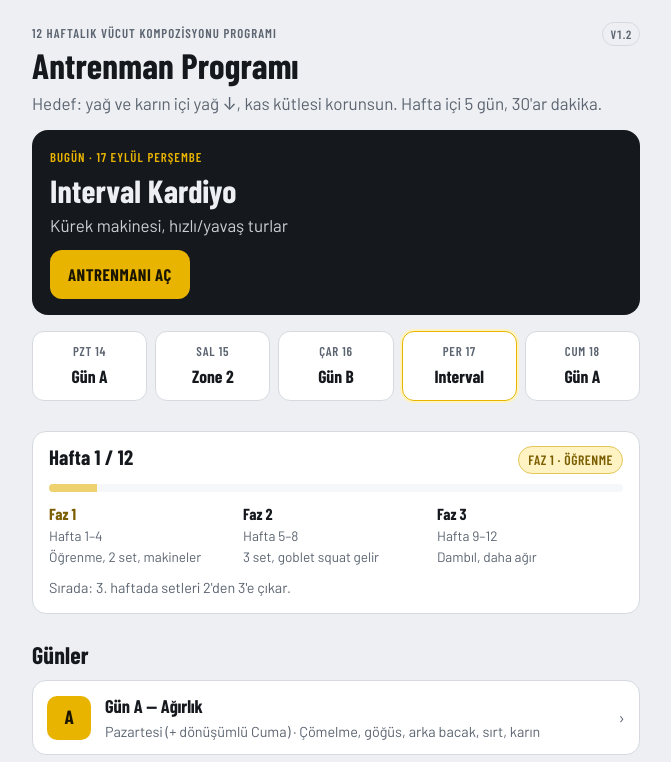
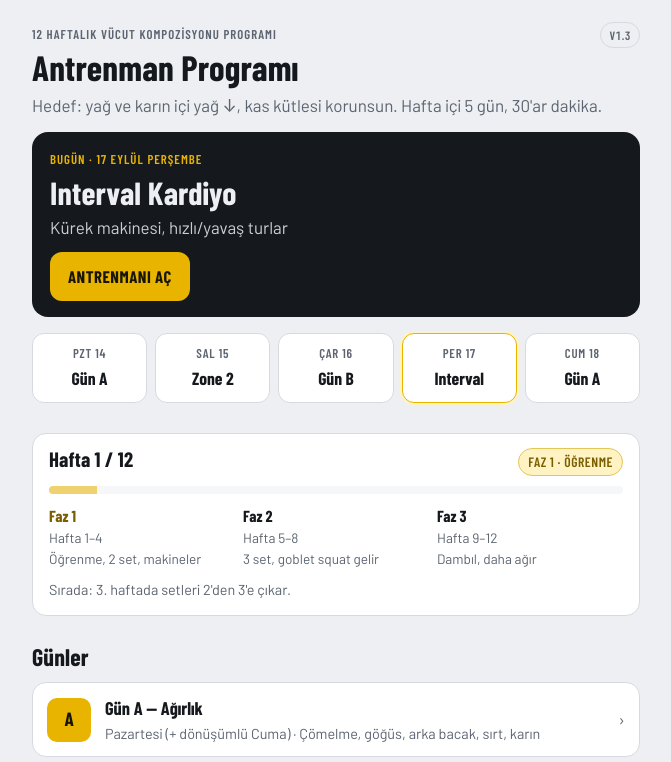
Before and after one commit to Gulenayva-Erman/sport-program, a plain HTML site: page docs/index.html in a window 1280 px wide. Shown: the top 762 px of the page, without its empty margins (304-975 px from the left). Drawn offline with nearby package versions, Linux system fonts and the light colour scheme.

Commit message:
Cache-busted assets, tap-to-refresh version badge, new-version check (v1.3)
Co-Authored-By: Claude Opus 5 <noreply@anthropic.com>

```diff
--- a/docs/app.js
+++ b/docs/app.js
@@ -1,6 +1,6 @@
 /* Ortak mantık: hafta/faz hesabı, localStorage yardımcıları, dinlenme sayacı */
 window.SP = (function(){
-  var VERSION = "1.2"; // Her değişiklikte artır — sayfanın üstünde görünür
+  var VERSION = "1.3"; // Her değişiklikte artır — sayfanın üstünde görünür
   var START = new Date(2026, 8, 14); // Hafta 1 = 14 Eylül 2026 haftası (program 17 Eylül Perşembe başladı)
   var DAYS = { 1:'A', 2:'Z', 3:'B', 4:'I', 5:'F' }; // F = Cuma dönüşümlü
   var META = {
@@ -64,9 +64,19 @@ window.SP = (function(){
   return { VERSION:VERSION, START:START, META:META, state:state, sessionFor:sessionFor, phaseName:phaseName, weekDates:weekDates, ymd:ymd, get:get, set:set,
            markDone:markDone, isDone:isDone, fmtDate:fmtDate, trDay:trDay, restBar:restBar, beep:beep, unlockAudio:unlockAudio, mmss:mmss };
 })();
-/* Sürüm etiketi: alt sayfalarda üst çubuğa, ana sayfada #ver alanına */
+/* Sürüm rozeti: dokununca önbelleği atlayarak yeniler; uygulama öne gelince yeni sürüm var mı diye bakar */
 document.addEventListener('DOMContentLoaded', function(){
-  var el = document.createElement('span'); el.className = 'pill ver'; el.textContent = 'v' + SP.VERSION; el.title = 'Site sürümü';
+  var el = document.createElement('button'); el.type='button'; el.className = 'pill ver'; el.textContent = 'v' + SP.VERSION; el.title = 'Yenilemek için dokun';
   var slot = document.getElementById('ver'); var top = document.querySelector('.top');
-  if(slot) slot.appendChild(el); else if(top) top.appendChild(el);
+  if(slot) slot.appendChild(el); else if(top) top.appendChild(el); else return;
+  function hardReload(){ var u = location.pathname + '?r=' + Date.now(); location.replace(u); }
+  el.addEventListener('click', hardReload);
+  var checking=false;
+  function check(){ if(checking || document.hidden) return; checking=true;
+    fetch('version.txt?t='+Date.now(), {cache:'no-store'}).then(function(r){ return r.ok ? r.text() : ''; }).then(function(v){ v=(v||'').trim();
+      if(v && v!==SP.VERSION){ el.textContent='v'+v+' hazır ↻'; el.classList.add('new'); el.title='Yeni sürüm — yenilemek için dokun'; } }).catch(function(){}).then(function(){ checking=false; }); }
+  check();
+  document.addEventListener('visibilitychange', check);
+  window.addEventListener('pageshow', check);
+  window.addEventListener('focus', check);
 });
--- a/docs/index.html
+++ b/docs/index.html
@@ -10,8 +10,8 @@
 <body>
 <link rel="preconnect" href="https://fonts.googleapis.com"><link rel="preconnect" href="https://fonts.gstatic.com" crossorigin>
 <link rel="stylesheet" href="https://fonts.googleapis.com/css2?family=Barlow+Condensed:wght@600;700&family=Barlow:wght@400;500;600&display=swap">
-<link rel="stylesheet" href="styles.css">
-<script src="app.js"></script>
+<link rel="stylesheet" href="styles.css?v=1.3">
+<script src="app.js?v=1.3"></script>
 <div class="wrap">
   <section class="hero">
     <div class="eyebrow" style="display:flex;justify-content:space-between;align-items:center;gap:8px">12 haftalık vücut kompozisyonu programı <span id="ver"></span></div>
--- a/docs/styles.css
+++ b/docs/styles.css
@@ -211,4 +211,5 @@ td.num,th.num{text-align:right;font-variant-numeric:tabular-nums}
 .done-bar{margin-top:22px}
 footer{margin-top:36px;color:var(--muted);font-size:.85rem;text-align:center}
 @media (prefers-reduced-motion:reduce){*{transition:none!important;animation:none!important}}
-.pill.ver{font-size:.75rem;padding:2px 7px;color:var(--muted);font-variant-numeric:tabular-nums}
+.pill.ver{font-size:.75rem;padding:2px 8px;color:var(--muted);font-variant-numeric:tabular-nums;background:transparent;cursor:pointer;font-family:"Barlow Condensed",sans-serif;min-height:26px}
+.pill.ver.new{background:var(--accent);color:#1A1500;border-color:transparent;font-weight:700}
```
Also changed, not shown: docs/beslenme.html (+2 -2 lines), docs/gun-a.html (+3 -3 lines), docs/gun-b.html (+3 -3 lines), docs/interval.html (+2 -2 lines), docs/sozluk.html (+2 -2 lines), docs/zone2.html (+2 -2 lines), docs/version.txt (added), 1 other file.
